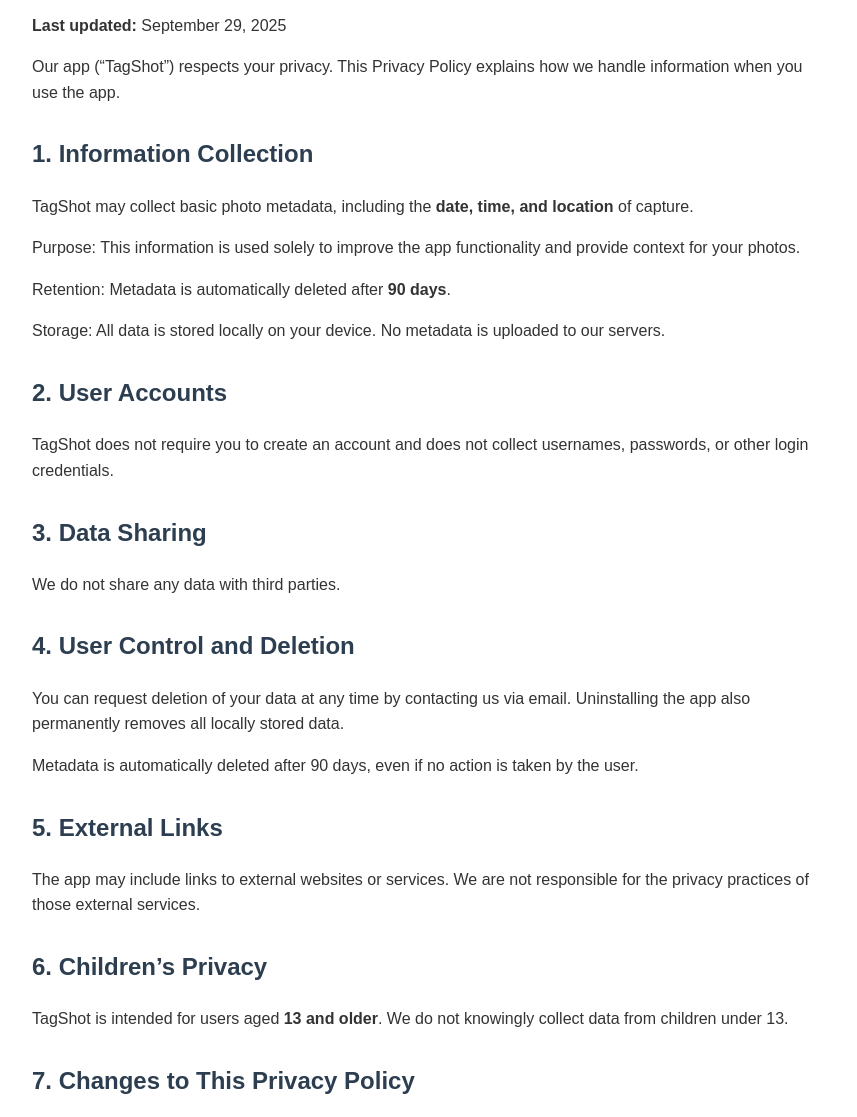
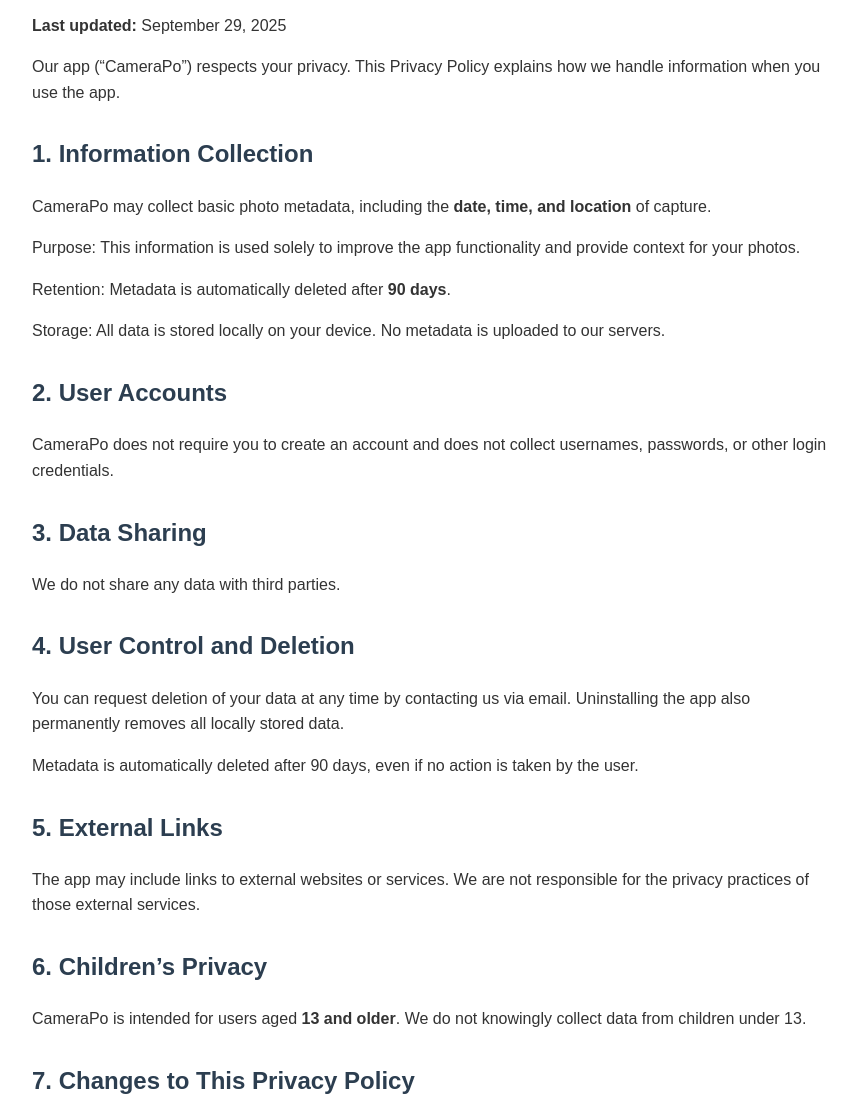
Before and after one commit to israelalayo/TagShotPrivacyPolicy, a plain HTML site: page index.html in a window 1280 px wide. Shown: the part 156-1273 px from the top of the page, without its empty margins (208-1065 px from the left). Drawn offline with Linux system fonts and the light colour scheme.

Commit message:
Update index.html to CameraPo

```diff
--- a/index.html
+++ b/index.html
@@ -45,12 +45,12 @@
     <p><strong>Last updated:</strong> September 29, 2025</p>
 
     <section>
-      <p>Our app (“TagShot”) respects your privacy. This Privacy Policy explains how we handle information when you use the app.</p>
+      <p>Our app (“CameraPo”) respects your privacy. This Privacy Policy explains how we handle information when you use the app.</p>
     </section>
 
     <section>
       <h2>1. Information Collection</h2>
-      <p>TagShot may collect basic photo metadata, including the <strong>date, time, and location</strong> of capture.</p>
+      <p>CameraPo may collect basic photo metadata, including the <strong>date, time, and location</strong> of capture.</p>
       <p>Purpose: This information is used solely to improve the app functionality and provide context for your photos.</p>
       <p>Retention: Metadata is automatically deleted after <strong>90 days</strong>.</p>
       <p>Storage: All data is stored locally on your device. No metadata is uploaded to our servers.</p>
@@ -58,7 +58,7 @@
 
     <section>
       <h2>2. User Accounts</h2>
-      <p>TagShot does not require you to create an account and does not collect usernames, passwords, or other login credentials.</p>
+      <p>CameraPo does not require you to create an account and does not collect usernames, passwords, or other login credentials.</p>
     </section>
 
     <section>
@@ -79,7 +79,7 @@
 
     <section>
       <h2>6. Children’s Privacy</h2>
-      <p>TagShot is intended for users aged <strong>13 and older</strong>. We do not knowingly collect data from children under 13.</p>
+      <p>CameraPo is intended for users aged <strong>13 and older</strong>. We do not knowingly collect data from children under 13.</p>
     </section>
 
     <section>
```
